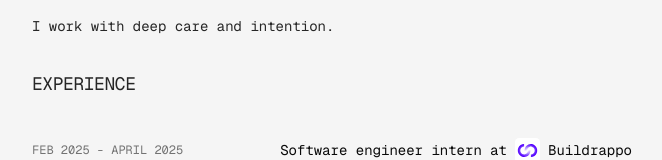
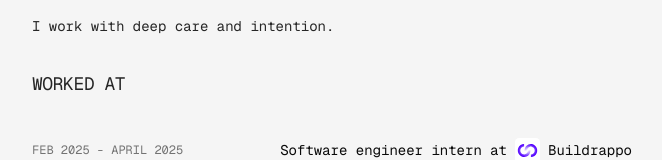
Before and after one commit to abhix4/portfolio, a Next.js app: page / in a window 1280 px wide. Shown: the part 303-463 px from the top of the page, without its empty margins (308-970 px from the left). Built offline with nearby package versions, Linux system fonts and the light colour scheme.

Commit message:
fix: renamed exp section title

```diff
--- a/app/_components/Hero.tsx
+++ b/app/_components/Hero.tsx
@@ -101,7 +101,7 @@ export default function Hero() {
       custom={6}
       >
         <h2 className="text-lg mb-6 uppercase tracking-tight font-mono text-neutral-800">
-          Experience
+          Worked at
         </h2>
         <CareerCard />
         <h1 className="text-lg py-6 uppercase tracking-tight font-mono text-neutral-800">
```
